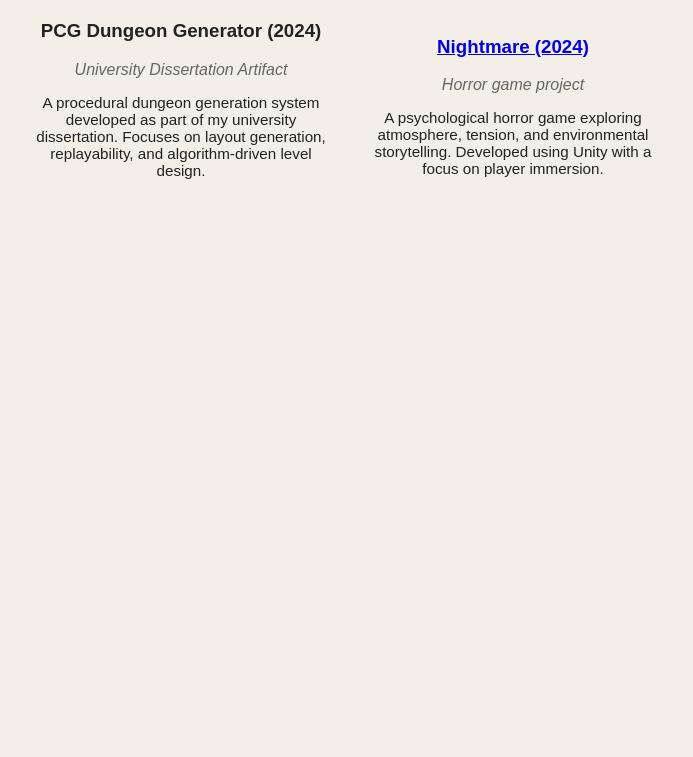
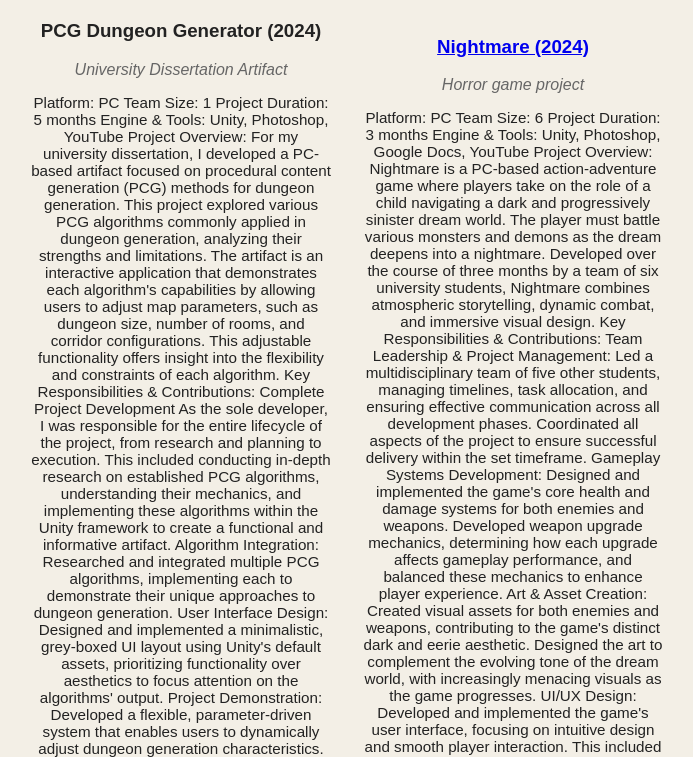
Before and after one commit to zillazelda1024/JoshuaGarwood.github.io, a plain HTML site: page index.html in a window 1280 px wide. Shown: the part 861-1618 px from the top of the page, without its empty margins (293-986 px from the left). Before the commit the page ends 1103 px from the top, so only its background shows below. Drawn offline with Linux system fonts and the light colour scheme.

Commit message:
Expand project descriptions and responsibilities in index.html
Added detailed project descriptions and responsibilities for two projects, including platform, team size, project duration, and tools used. Enhanced the overview and key contributions for clarity and depth.

```diff
--- a/index.html
+++ b/index.html
@@ -37,8 +37,26 @@
       <p class="project-subtitle">University Dissertation Artifact</p>
 
       <p class="project-description">
-        A procedural dungeon generation system developed as part of my university dissertation.
-        Focuses on layout generation, replayability, and algorithm-driven level design.
+       Platform: PC
+Team Size: 1
+Project Duration: 5 months
+Engine & Tools: Unity, Photoshop, YouTube
+
+Project Overview:
+
+For my university dissertation, I developed a PC-based artifact focused on procedural content generation (PCG) methods for dungeon generation. This project explored various PCG algorithms commonly applied in dungeon generation, analyzing their strengths and limitations. The artifact is an interactive application that demonstrates each algorithm's capabilities by allowing users to adjust map parameters, such as dungeon size, number of rooms, and corridor configurations. This adjustable functionality offers insight into the flexibility and constraints of each algorithm.
+
+Key Responsibilities & Contributions:
+
+Complete Project Development
+
+As the sole developer, I was responsible for the entire lifecycle of the project, from research and planning to execution. This included conducting in-depth research on established PCG algorithms, understanding their mechanics, and implementing these algorithms within the Unity framework to create a functional and informative artifact.
+
+Algorithm Integration: Researched and integrated multiple PCG algorithms, implementing each to demonstrate their unique approaches to dungeon generation.
+
+User Interface Design: Designed and implemented a minimalistic, grey-boxed UI layout using Unity's default assets, prioritizing functionality over aesthetics to focus attention on the algorithms' output.
+
+Project Demonstration: Developed a flexible, parameter-driven system that enables users to dynamically adjust dungeon generation characteristics. This system allows for hands-on exploration of how different algorithms handle changes in dungeon size, room count, and corridor layout.
       </p>
     </div>
 
@@ -54,8 +72,30 @@
       <p class="project-subtitle">Horror game project</p>
 
       <p class="project-description">
-        A psychological horror game exploring atmosphere, tension, and environmental storytelling.
-        Developed using Unity with a focus on player immersion.
+       Platform: PC
+Team Size: 6
+Project Duration: 3 months
+Engine & Tools: Unity, Photoshop, Google Docs, YouTube
+
+Project Overview:
+Nightmare is a PC-based action-adventure game where players take on the role of a child navigating a dark and progressively sinister dream world. The player must battle various monsters and demons as the dream deepens into a nightmare. Developed over the course of three months by a team of six university students, Nightmare combines atmospheric storytelling, dynamic combat, and immersive visual design.
+
+Key Responsibilities & Contributions:
+
+Team Leadership & Project Management:
+Led a multidisciplinary team of five other students, managing timelines, task allocation, and ensuring effective communication across all development phases. Coordinated all aspects of the project to ensure successful delivery within the set timeframe.
+
+Gameplay Systems Development:
+Designed and implemented the game's core health and damage systems for both enemies and weapons. Developed weapon upgrade mechanics, determining how each upgrade affects gameplay performance, and balanced these mechanics to enhance player experience.
+
+Art & Asset Creation:
+Created visual assets for both enemies and weapons, contributing to the game's distinct dark and eerie aesthetic. Designed the art to complement the evolving tone of the dream world, with increasingly menacing visuals as the game progresses.
+
+UI/UX Design:
+Developed and implemented the game's user interface, focusing on intuitive design and smooth player interaction. This included designing HUD elements and menus to align with the overall theme and ensure seamless navigation.
+
+Scripting & Coding:
+Authored key gameplay scripts, including enemy behaviors, weapon functionalities, and player interactions. Ensured that the technical aspects of the game aligned with both creative and gameplay goals.
       </p>
     </div>
 
```
